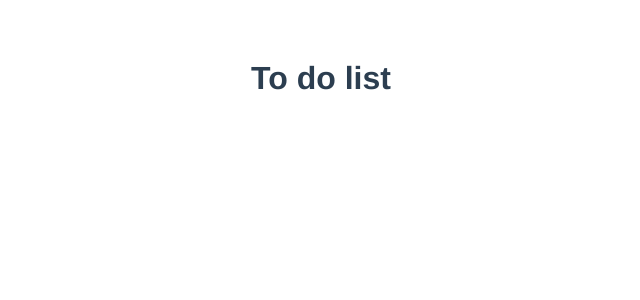
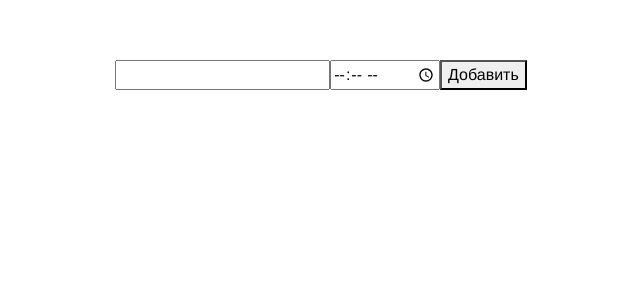
Before and after one commit to OlegBen/To-do-list, a Vue app: page / in a window 1280 px wide. Shown: the top 300 px of the page, without its empty margins (319-959 px from the left). Built offline with nearby package versions, Linux system fonts and the light colour scheme.

Commit message:
Added basic functionality

```diff
--- a/public/index.html
+++ b/public/index.html
@@ -6,6 +6,9 @@
     <meta name="viewport" content="width=device-width,initial-scale=1.0">
     <link rel="icon" href="<%= BASE_URL %>favicon.ico">
     <title>to-do-list</title>
+
+    <!--Bootstrap-->
+    <link rel="stylesheet" href="https://stackpath.bootstrapcdn.com/bootstrap/4.3.1/css/bootstrap.min.css" integrity="sha384-ggOyR0iXCbMQv3Xipma34MD+dH/1fQ784/j6cY/iJTQUOhcWr7x9JvoRxT2MZw1T" crossorigin="anonymous">
 </head>
 <body>
     <noscript>
--- a/src/components/ToDoList.vue
+++ b/src/components/ToDoList.vue
@@ -1,7 +1,44 @@
 <template>
-    <h1>To do list</h1>
+    <div class="toDoList">
+        <input type="text" v-model.lazy="text">
+        <input type="time" v-model.lazy="time">
+        <button @click="addElement">Добавить</button>
+
+        <ul>
+            <li v-for="(elem, index) in arr">
+                <div class="wrapper">
+                    {{ index }}: {{ elem.text }} - {{ elem.time }}
+                    <button @click="deleteElement(index)">Удалить</button>
+                </div>
+            </li>
+        </ul>
+    </div>
 </template>
 
 <script>
-
+    export default {
+        data() {
+            return {
+                text: '',
+                time: '',
+                arr: []
+            }
+        },
+        methods: {
+            addElement: function() {
+                if(this.text !== '' && this.time !== '') {
+                    let resObj = {
+                        text: this.text,
+                        time: this.time
+                    };
+                    this.arr.push(Object.assign({}, resObj));
+                }
+                this.text = '';
+                this.time = '';
+            },
+            deleteElement: function(index) {
+                this.arr.splice(index,1);
+            }
+        }
+    }
 </script>
```
